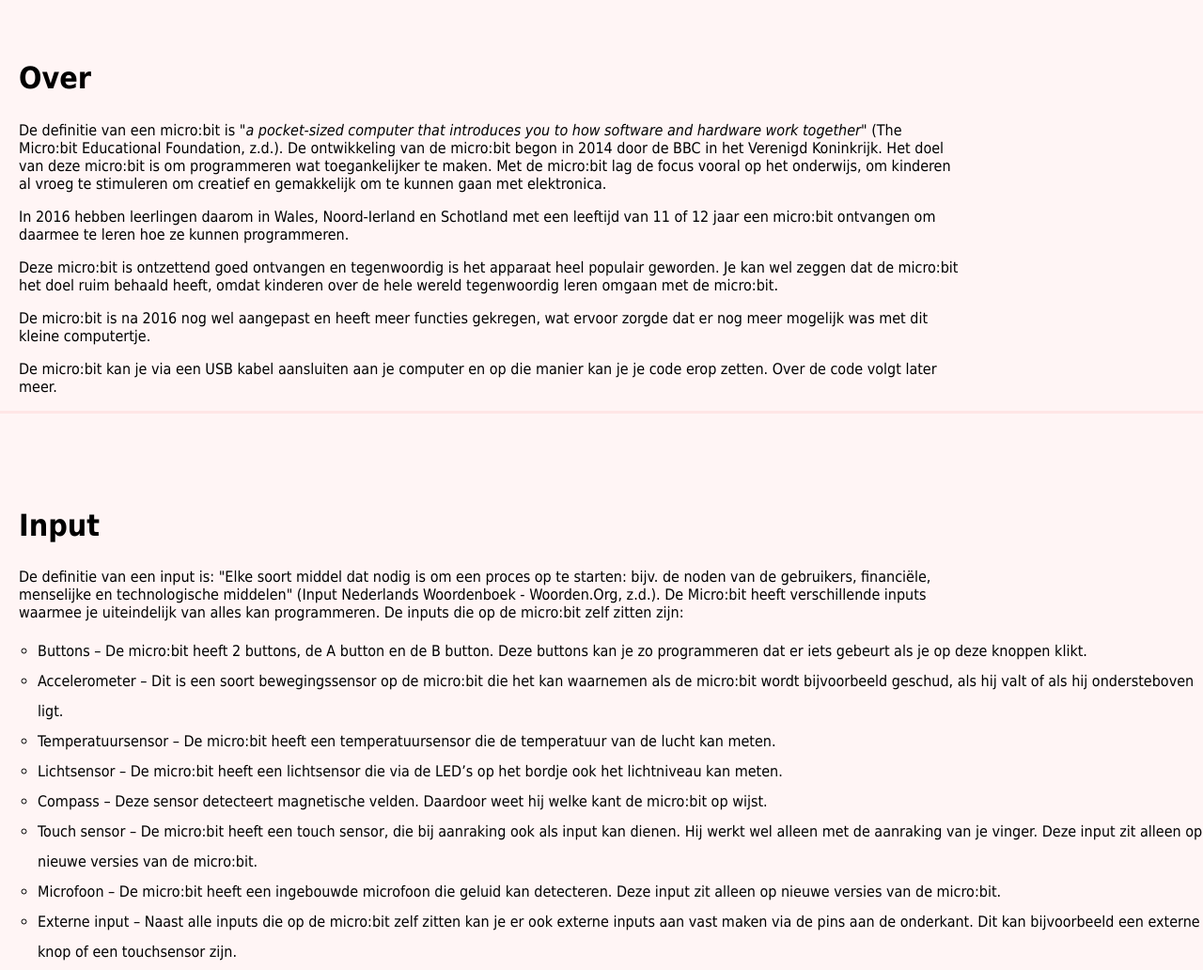
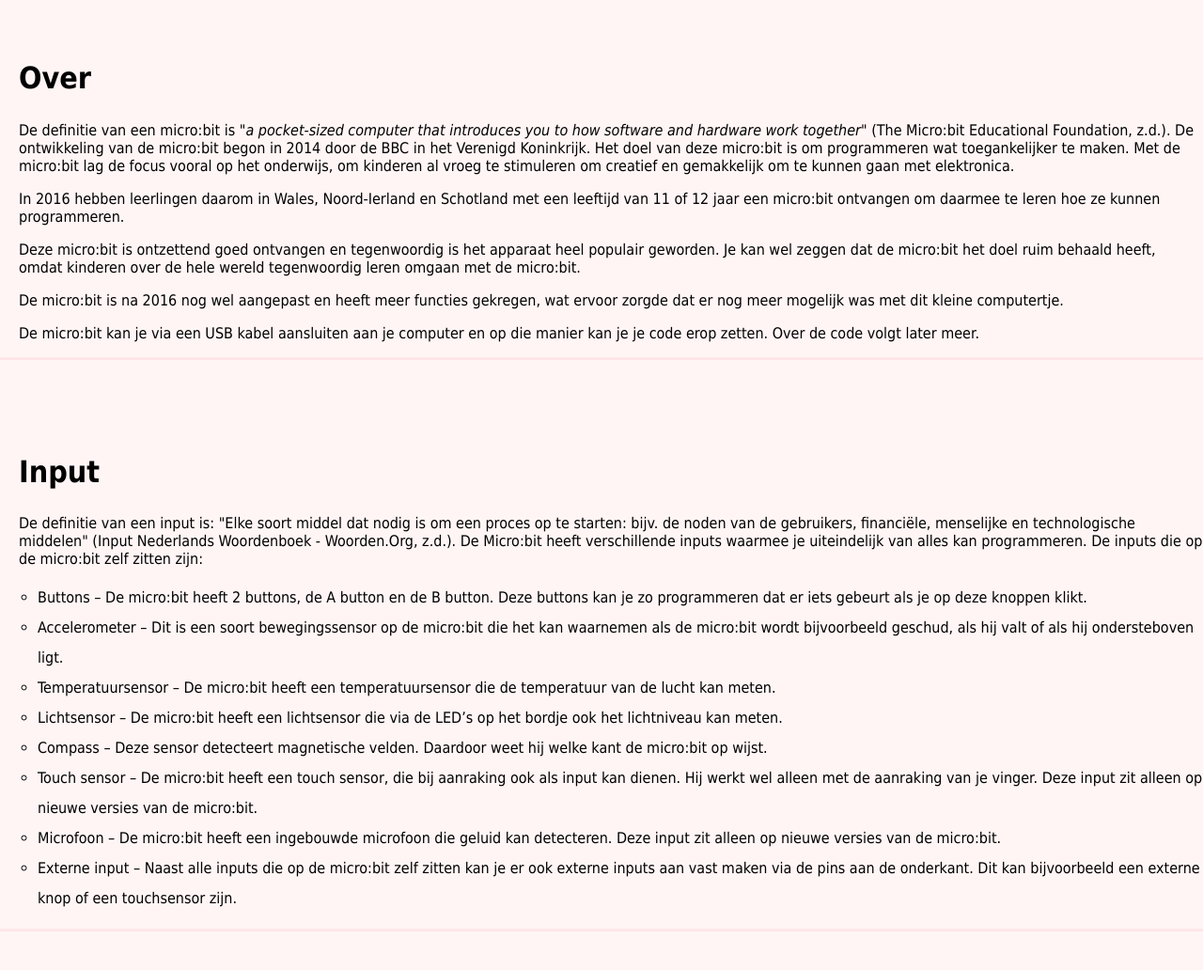
Before and after one commit to vivian3007/microbit, a plain HTML site: page index.html in a window 1280 px wide. Shown: the part 1000-2032 px from the top of the page at 94% size. Drawn offline with Linux system fonts and the light colour scheme.

Commit message:
Update style.css

```diff
--- a/style.css
+++ b/style.css
@@ -24,8 +24,9 @@ body{
 }
 
 main{
+  width: 100%;
   background-color: rgb(255, 245, 245);
-  width: 100%;
+  float: left;
 }
 
 footer{
@@ -87,7 +88,6 @@ p{
   font-size: 1em;
   color: black;
   margin-left: 20px;
-  max-width: 1000px;
 }
 
 #microbitHome{
```
